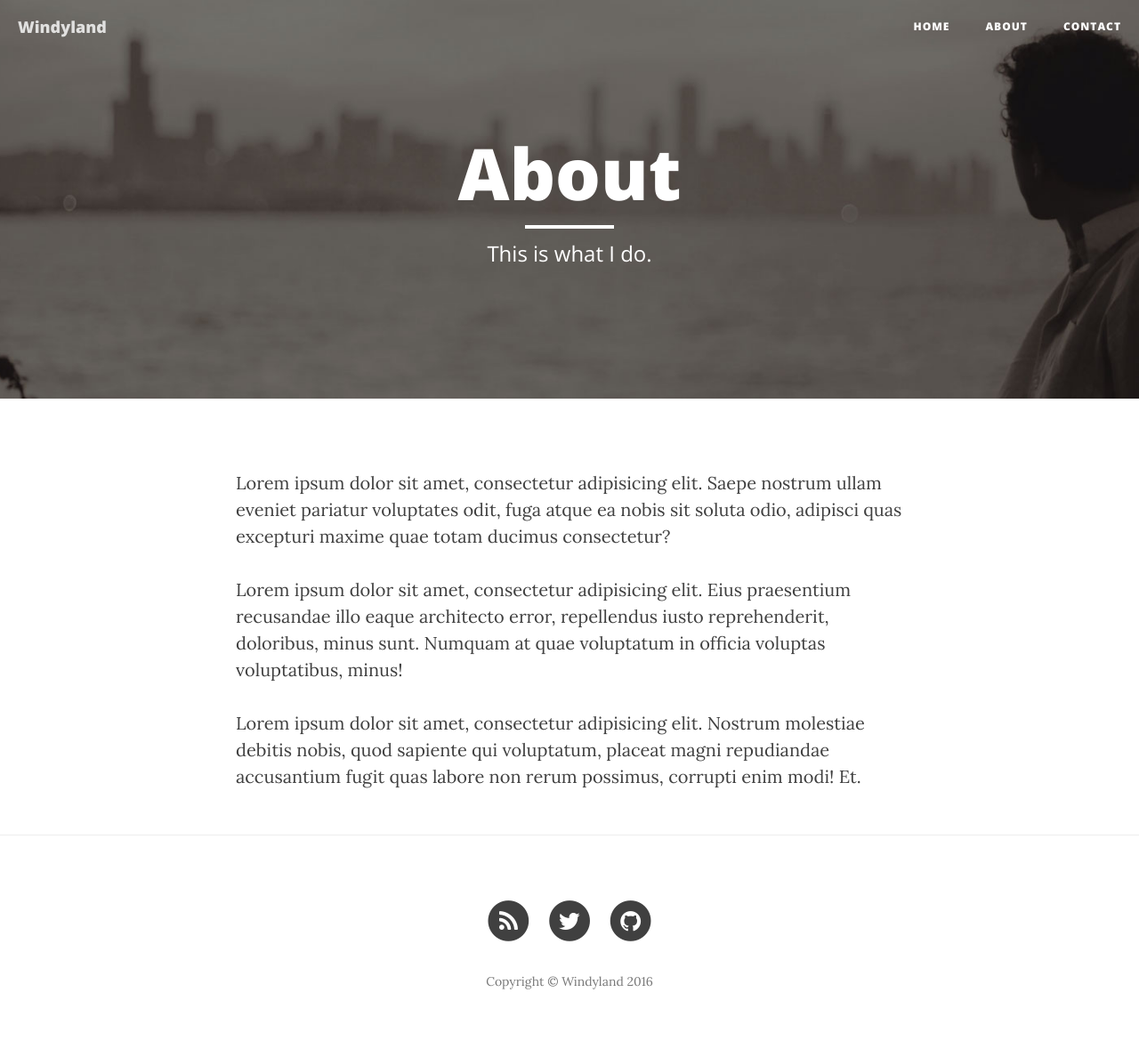
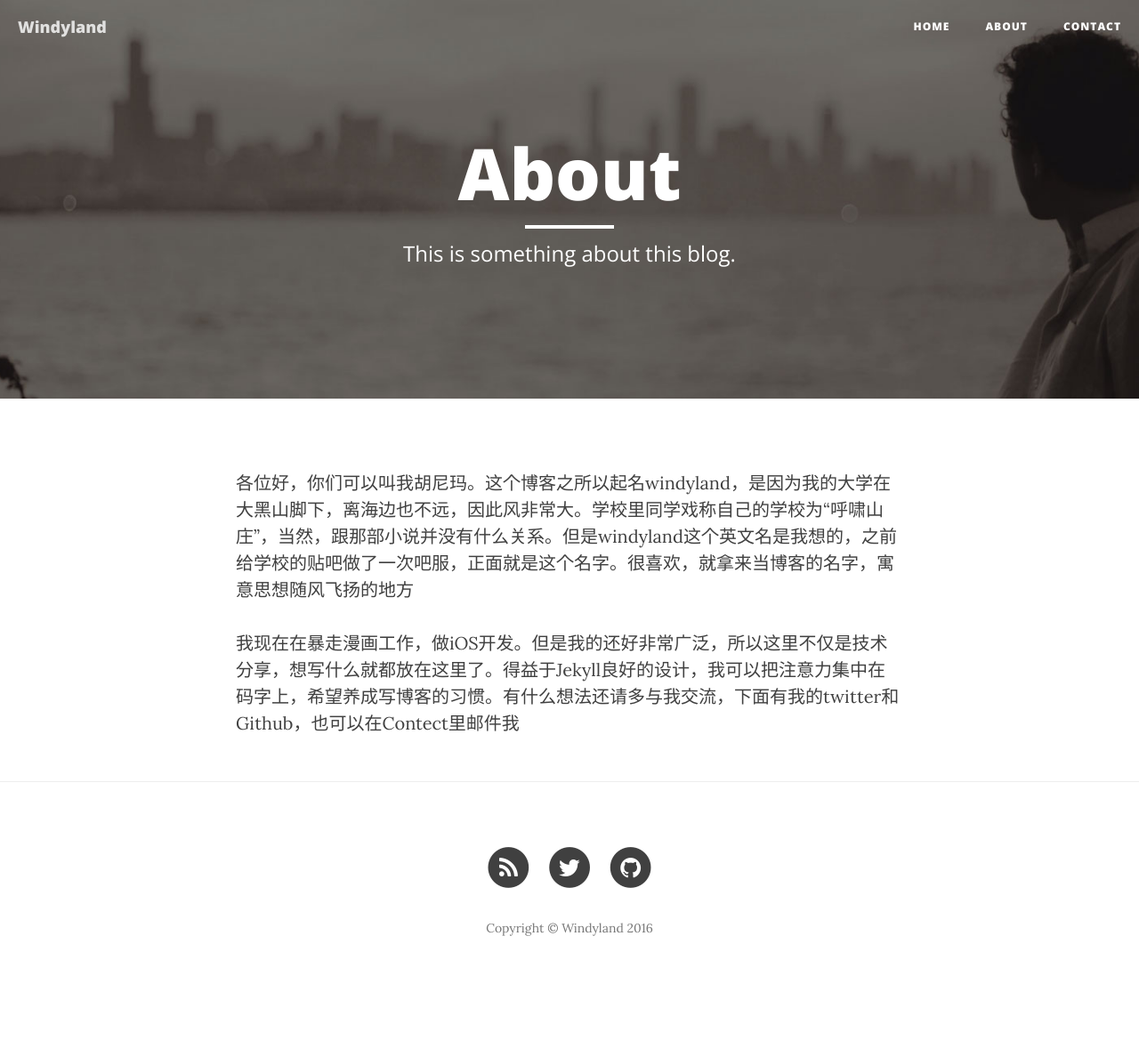
Before and after one commit to DavidHu0921/davidhu0921.github.io, a Jekyll site: the page built from about.html, in a window 1280 px wide. Shown: the whole page at 89% size. Built offline with Jekyll 4.4.1, drawn with Linux system fonts in a browser that asks for light colours; nearby versions of some CDN libraries; after the commit the page ends 1119 px from its top, so only the background shows below that.

Commit message:
update context

```diff
--- a/about.html
+++ b/about.html
@@ -1,12 +1,10 @@
 ---
 layout: page
 title: "About"
-description: "This is what I do."
+description: "This is something about this blog."
 header-img: "img/about-bg.jpg"
 ---
 
-<p>Lorem ipsum dolor sit amet, consectetur adipisicing elit. Saepe nostrum ullam eveniet pariatur voluptates odit, fuga atque ea nobis sit soluta odio, adipisci quas excepturi maxime quae totam ducimus consectetur?</p>
+<p>各位好，你们可以叫我胡尼玛。这个博客之所以起名windyland，是因为我的大学在大黑山脚下，离海边也不远，因此风非常大。学校里同学戏称自己的学校为“呼啸山庄”，当然，跟那部小说并没有什么关系。但是windyland这个英文名是我想的，之前给学校的贴吧做了一次吧服，正面就是这个名字。很喜欢，就拿来当博客的名字，寓意思想随风飞扬的地方</p>
 
-<p>Lorem ipsum dolor sit amet, consectetur adipisicing elit. Eius praesentium recusandae illo eaque architecto error, repellendus iusto reprehenderit, doloribus, minus sunt. Numquam at quae voluptatum in officia voluptas voluptatibus, minus!</p>
-
-<p>Lorem ipsum dolor sit amet, consectetur adipisicing elit. Nostrum molestiae debitis nobis, quod sapiente qui voluptatum, placeat magni repudiandae accusantium fugit quas labore non rerum possimus, corrupti enim modi! Et.</p>
+<p>我现在在暴走漫画工作，做iOS开发。但是我的还好非常广泛，所以这里不仅是技术分享，想写什么就都放在这里了。得益于Jekyll良好的设计，我可以把注意力集中在码字上，希望养成写博客的习惯。有什么想法还请多与我交流，下面有我的twitter和Github，也可以在Contect里邮件我</p>
--- a/contact.html
+++ b/contact.html
@@ -1,11 +1,12 @@
 ---
 layout: page
 title: "Contact"
-description: "Have questions? I have answers (maybe)."
+description: "Wanna contact me? Send me the e-mail"
 header-img: "img/contact-bg.jpg"
 ---
 
 <p>Want to get in touch with me? Fill out the form below to send me a message and I will try to get back to you within 24 hours!</p>
+<p>想联系到我吗？用下面的方式给我发邮件吧，我会在24小时内尽快回复您的！</p>
 <!-- Contact Form - Enter your email address on line 19 of the mail/contact_me.php file to make this form work. -->
 <!-- WARNING: Some web hosts do not allow emails to be sent through forms to common mail hosts like Gmail or Yahoo. It's recommended that you use a private domain email address! -->
 <!-- NOTE: To use the contact form, your site must be on a live web host with PHP! The form will not work locally! -->
```
